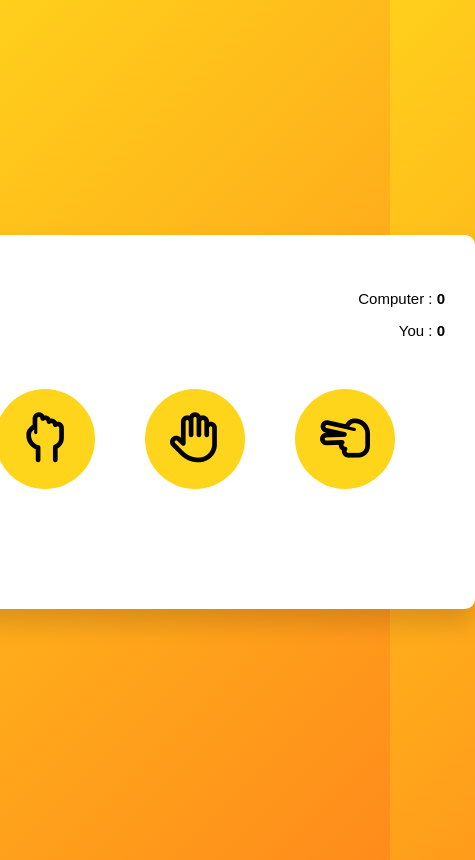
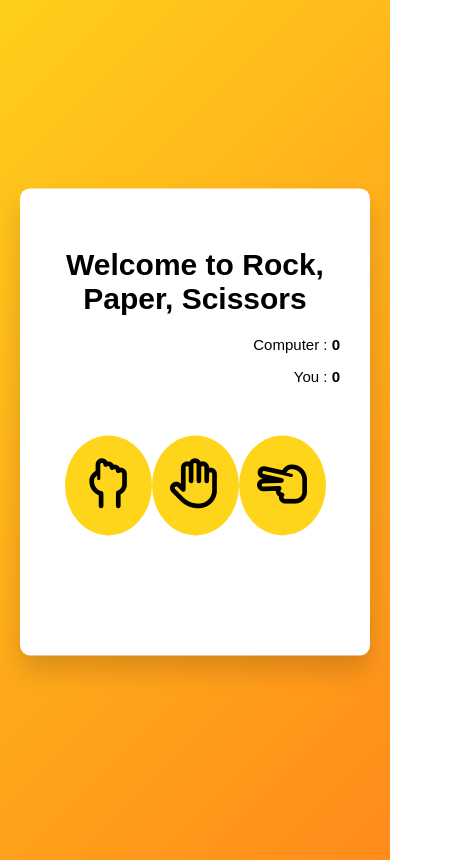
Before and after one commit to JohannHelbert/Project-2, a plain HTML site: page index.html in a window 390 px wide. Shown: the whole page, 475 px wide, since content can reach past the window. Drawn offline with Linux system fonts and the light colour scheme.

Commit message:
Add title to container, and styling

```diff
--- a/assets/css/style.css
+++ b/assets/css/style.css
@@ -80,3 +80,40 @@ body {
 span {
     font-weight: 600;
 }
+
+@media screen and (max-width: 400px) {
+
+    .container {
+        width: 45%;
+        min-width: 307px;
+        background-color: #ffffff;
+        padding: 40px 30px;
+        position: absolute;
+        transform: translate(-50%, -50%);
+        top: 50%;
+        left: 50%;
+        border-radius: 10px;
+        box-shadow: 0 15px 25px rgba(0, 0, 0 , 0.15);
+    }
+}
+
+@media screen and (max-width: 1200px) {
+
+    .container {
+        width: 45%;
+        min-width: 290px;
+        background-color: #ffffff;
+        padding: 40px 30px;
+        position: absolute;
+        transform: translate(-50%, -50%);
+        top: 50%;
+        left: 50%;
+        border-radius: 10px;
+        box-shadow: 0 15px 25px rgba(0, 0, 0 , 0.15);
+    }
+}
+
+.container  h1 {
+    text-align: center;
+    font-family: 'Poppins', sans-serif;
+}
--- a/index.html
+++ b/index.html
@@ -11,7 +11,8 @@
 <body>
     <div class="container">
         <div class="scores">
-             <p>
+            <h1>Welcome to Rock, Paper, Scissors</h1>
+            <p>
                 Computer :
                 <span id="computer_score">0</span>
             </p>
```
